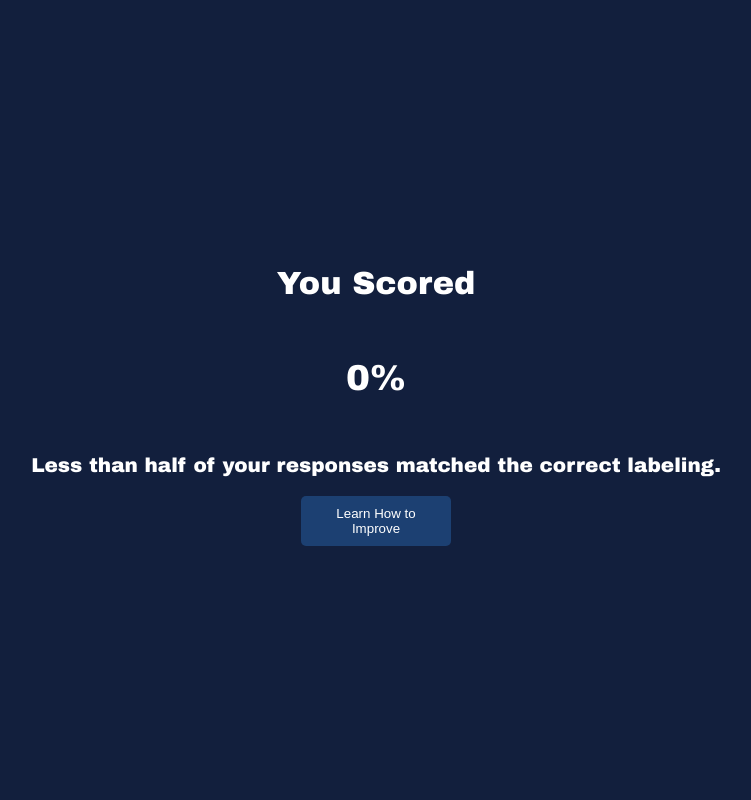
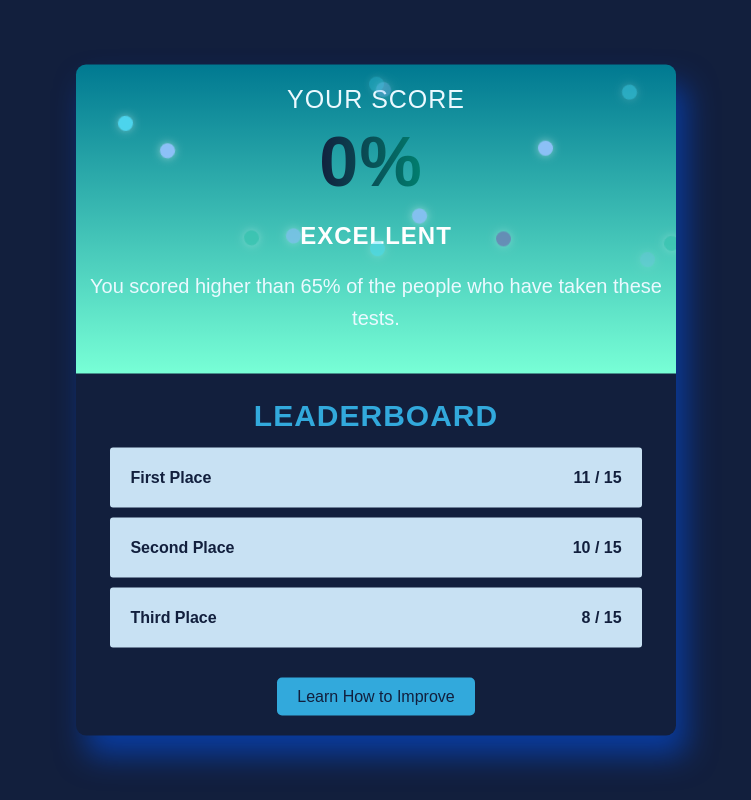
Before and after one commit to jessmphelan/PhishingEvaluationGame, a React (Create React App) app in the folder phishing_evaluation/application/frontend/: page /score in a window 1280 px wide. Shown: the whole page, without its empty margins (264-1015 px from the left). Built offline with nearby package versions, Linux system fonts and the light colour scheme; no server answers.

Commit message:
results looking good

```diff
--- a/phishing_evaluation/application/frontend/src/App.css
+++ b/phishing_evaluation/application/frontend/src/App.css
@@ -31,17 +31,6 @@ html, body {
   background-color: #2a5a9e;
 }
 
-
-/* Styling for the form elements */
-/* form {
-  background-color: #f2f2f2;
-  padding: 20px;
-  border-radius: 8px;
-  box-shadow: 0 0 10px rgba(0, 0, 0, 0.1);
-  display: inline-block;
-  margin-top: 20px;
-} */
-
 form {
   background-color: #ffffff;
   padding: 20px;
@@ -74,7 +63,6 @@ select {
 
 button[type="submit"] {
   padding: 10px 20px;
-  /* background-color: #4CAF50; */
   background-color: #1c4072;
   color: white;
   border: none;
@@ -102,7 +90,6 @@ button[type="submit"]:hover {
   color: black;
   border-radius: 8px;
 }
-
 
 .evaluation-section {
   display: flex;
@@ -179,7 +166,6 @@ button[type="submit"]:hover {
   padding: 5px;
 }
 
-
 .startEvaluationButton {
   display: block;
   margin: 0 auto; /* Center the button */
@@ -193,17 +179,24 @@ button[type="submit"]:hover {
   cursor: pointer; /* Change cursor to pointer on hover */
 }
 
-.emailTypeButton {
-
+.startEvaluationButton:hover {
+  background-color: #6691cd;
 }
 
-.score-container {
-  display: flex;
-  flex-direction: column;
-  align-items: center;
-  justify-content: center;
-  min-height: 100vh;
-  text-align: center;
+.emailTypeButton {
+display: block;
+  margin-bottom: 10px;
+  padding: 10px;
+  width: 150px;
+  background-color: #1c4072;
+  color: white;
+  border: none; /* Remove border */
+  border-radius: 5px;
+  cursor: pointer; /* Change cursor to pointer on hover */
+}
+
+.emailTypeButton:hover {
+  background-color: #6691cd;
 }
 
 .title {
@@ -211,22 +204,337 @@ button[type="submit"]:hover {
   margin-bottom: 1rem;
 }
 
-.score {
-  font-size: 1.5rem;
-  margin-bottom: 2rem;
-}
-
 .learnMoreBtn {
   padding: 10px 20px;
   font-size: 1rem;
   cursor: pointer;
-  background-color: #007bff;
-  color: white;
+  background-color: hsl(198, 71%, 53%);
+  color: #121F3D;
   border: none;
   border-radius: 5px;
   transition: background-color 0.3s ease;
+  margin: 20px;
 }
 
 .learnMoreBtn:hover {
-  background-color: #0056b3;
+  background-color:  hsl(198, 100%, 84%);
 }
+
+
+.results-summary-container {
+  font-family: "Hanken Grotesk", sans-serif;
+  display: flex;
+  flex-direction: column;
+  width: 600px;
+  gap: 10px;
+  border-radius: 10px;
+  box-shadow: 10px 20px 30px rgba(0, 87, 255, 0.5);
+  backface-visibility: hidden;
+  justify-content: center;
+  position: absolute;
+  top: 50%;
+  left: 50%;
+  transform: translate(-50%, -50%);
+}
+
+.heading-primary,
+.heading-secondary,
+.heading-tertiary {
+  color: #ffffff;
+  text-transform: capitalize;
+  margin-bottom: 15px;
+  text-transform: uppercase;
+  letter-spacing: 1px;
+}
+
+.heading-primary {
+  font-size: 50px;
+  font-weight: 700;
+  background-image: linear-gradient(to right, #121F3D, #00806f);
+  -webkit-background-clip: text;
+  -webkit-text-fill-color: transparent;
+  transform: scale(1.4);
+  color: #121F3D;
+}
+
+.heading-secondary {
+  font-size: 24px;
+  font-weight: 700;
+  margin-top: 15px;
+  letter-spacing: 1px;
+}
+
+.heading-secondary--blue {
+  color: hsl(198, 71%, 53%);
+  text-align: center;
+  font-size: 30px;
+}
+
+.heading-tertiary {
+  font-size: 25px;
+  font-weight: 500;
+  margin-bottom: 20px;
+  color: hsl(198, 100%, 96%);
+}
+
+.paragraph {
+  font-size: 20px;
+  line-height: 1.6;
+  color: hsl(198, 100%, 96%);
+}
+
+.paragraph-text-box {
+  width: 100%;
+}
+
+.text-center {
+  text-align: center;
+}
+
+.margin-1 {
+  margin-bottom: 10px;
+}
+
+.results-summary-container__result {
+  display: flex;
+  flex-direction: column;
+  text-align: center;
+  align-items: center;
+  justify-content: center;
+  padding: 20px 10px;
+  border-radius: 10px 10px 0 0;
+  background-image: linear-gradient(to bottom, #007991, #78ffd6);
+}
+
+.results-summary-container__options {
+  padding: 0 16px;
+}
+
+.summary-result-options {
+  display: flex;
+  flex-direction: column;
+  gap: 10px;
+  align-items: center;
+}
+
+.result-option {
+  width: 90%;
+  height: 40px;
+  background-color: hsl(205, 65%, 87%);
+  display: flex;
+  justify-content: space-between;
+  align-items: center;
+  padding: 10px;
+  border-radius: 3px;
+}
+
+.result-text{
+  color: #121F3D;
+  font-weight: bold;
+  font-size: 16px;
+  padding-left: 10px;
+}
+
+.result-box {
+  font-size: 16px;
+  color: #121F3D;
+  font-weight: 700;
+  padding-right: 10px;
+}
+
+.result-box span {
+  font-size: 16px;
+  color: #121F3D;
+}
+
+.confetti {
+  display: flex;
+  justify-content: center;
+  align-items: center;
+  position: absolute;
+  width: 100%;
+  height: 100%;
+  overflow: hidden;
+  z-index: 1000;
+}
+
+.confetti-piece {
+  position: absolute;
+  width: 15px;
+  height: 15px;
+  border-radius: 50%;
+  background-color: rgba(0, 105, 251, 0.265); /* Semi-transparent white for a bubbly effect */
+  box-shadow: 0 0 8px rgba(255, 255, 255, 0.5);
+  top: 0;
+  opacity: 0;
+  animation: bubbleRise 3000ms infinite ease-in-out;
+}
+
+.confetti-piece:nth-child(1) {
+  left: 7%;
+  transform: rotate(-10deg);
+  animation-delay: 182ms;
+  animation-duration: 2000ms;
+}
+
+.confetti-piece:nth-child(2) {
+  left: 14%;
+  transform: rotate(20deg);
+  animation-delay: 161ms;
+  animation-duration: 2076ms;
+}
+
+.confetti-piece:nth-child(3) {
+  left: 21%;
+  transform: rotate(-51deg);
+  animation-delay: 481ms;
+  animation-duration: 2103ms;
+}
+
+.confetti-piece:nth-child(4) {
+  left: 28%;
+  transform: rotate(61deg);
+  animation-delay: 334ms;
+  animation-duration: 1008ms;
+}
+
+.confetti-piece:nth-child(5) {
+  left: 35%;
+  transform: rotate(-52deg);
+  animation-delay: 302ms;
+  animation-duration: 1776ms;
+}
+
+.confetti-piece:nth-child(6) {
+  left: 42%;
+  transform: rotate(38deg);
+  animation-delay: 180ms;
+  animation-duration: 1168ms;
+}
+
+.confetti-piece:nth-child(7) {
+  left: 49%;
+  transform: rotate(11deg);
+  animation-delay: 395ms;
+  animation-duration: 1200ms;
+}
+
+.confetti-piece:nth-child(8) {
+  left: 56%;
+  transform: rotate(49deg);
+  animation-delay: 14ms;
+  animation-duration: 1887ms;
+}
+
+.confetti-piece:nth-child(9) {
+  left: 63%;
+  transform: rotate(-72deg);
+  animation-delay: 149ms;
+  animation-duration: 1805ms;
+}
+
+.confetti-piece:nth-child(10) {
+  left: 70%;
+  transform: rotate(10deg);
+  animation-delay: 351ms;
+  animation-duration: 2059ms;
+}
+
+.confetti-piece:nth-child(11) {
+  left: 77%;
+  transform: rotate(4deg);
+  animation-delay: 307ms;
+  animation-duration: 1132ms;
+}
+
+.confetti-piece:nth-child(12) {
+  left: 84%;
+  transform: rotate(42deg);
+  animation-delay: 464ms;
+  animation-duration: 1776ms;
+}
+
+.confetti-piece:nth-child(13) {
+  left: 91%;
+  transform: rotate(-72deg);
+  animation-delay: 429ms;
+  animation-duration: 1818ms;
+}
+
+.confetti-piece:nth-child(14) {
+  left: 94%;
+  transform: rotate(-72deg);
+  animation-delay: 429ms;
+  animation-duration: 818ms;
+}
+
+.confetti-piece:nth-child(15) {
+  left: 96%;
+  transform: rotate(-72deg);
+  animation-delay: 429ms;
+  animation-duration: 2818ms;
+}
+
+.confetti-piece:nth-child(16) {
+  left: 98%;
+  transform: rotate(-72deg);
+  animation-delay: 429ms;
+  animation-duration: 2818ms;
+}
+
+.confetti-piece:nth-child(17) {
+  left: 50%;
+  transform: rotate(-72deg);
+  animation-delay: 429ms;
+  animation-duration: 2818ms;
+}
+
+.confetti-piece:nth-child(18) {
+  left: 60%;
+  transform: rotate(-72deg);
+  animation-delay: 429ms;
+  animation-duration: 1818ms;
+}
+
+.confetti-piece:nth-child(odd) {
+  background-color: hsl(190, 100%, 67%);
+}
+
+.confetti-piece:nth-child(even) {
+  z-index: 1;
+}
+
+.confetti-piece:nth-child(4n) {
+  animation-duration: 4000ms;
+  background-color: #37c3ae;
+}
+
+.confetti-piece:nth-child(5n) {
+  animation-duration: 4000ms;
+  background-color: #7a6ab3;
+}
+
+.confetti-piece:nth-child(3n) {
+  animation-duration: 2500ms;
+  animation-delay: 3000ms;
+  background-color: #2433dd;
+}
+
+.confetti-piece:nth-child(3n-7) {
+  background-color: hsl(212, 90%, 77%);
+}
+
+@keyframes bubbleRise {
+  from {
+    opacity: 0;
+    transform: translateY(200px);
+  }
+
+  50% {
+    opacity: 1;
+  }
+
+  to {
+    opacity: 0;
+  }
+}
--- a/phishing_evaluation/application/frontend/src/components/score.js
+++ b/phishing_evaluation/application/frontend/src/components/score.js
@@ -25,17 +25,62 @@ const ScorePage = () => {
   };
 
   return (
-    <div style={{ display: 'flex', flexDirection: 'column', justifyContent: 'center', alignItems: 'center', height: '100vh' }}>
-      <h1>You Scored</h1>
-      <p style={{ fontSize: '36px' }}>{score}%</p>
-      {score > 50 ? (
-        <p style={{ fontSize: '20px' }}>More than half of your responses matched the correct labeling!</p>
-      ) : score === 50 ? (
-        <p style={{ fontSize: '20px' }}>Half of your responses matched the correct labeling.</p>
-      ) : (
-        <p style={{ fontSize: '20px' }}>Less than half of your responses matched the correct labeling.</p>
-      )}
-      <button className="startEvaluationButton" onClick={handleLearnMoreClick}>Learn How to Improve</button>
+    <div>
+      <div class="results-summary-container">
+        <div class="confetti">
+          <div class="confetti-piece"></div>
+          <div class="confetti-piece"></div>
+          <div class="confetti-piece"></div>
+          <div class="confetti-piece"></div>
+          <div class="confetti-piece"></div>
+          <div class="confetti-piece"></div>
+          <div class="confetti-piece"></div>
+          <div class="confetti-piece"></div>
+          <div class="confetti-piece"></div>
+          <div class="confetti-piece"></div>
+          <div class="confetti-piece"></div>
+          <div class="confetti-piece"></div>
+          <div class="confetti-piece"></div>
+          <div class="confetti-piece"></div>
+          <div class="confetti-piece"></div>
+          <div class="confetti-piece"></div>
+          <div class="confetti-piece"></div>
+          <div class="confetti-piece"></div>
+          <div class="confetti-piece"></div>
+        </div>
+        <div class="results-summary-container__result">
+          <div class="heading-tertiary">Your Score</div>
+          <div class="result-box">
+            <div class="heading-primary">{score}%</div>
+          </div>
+          <div class="result-text-box">
+            <div class="heading-secondary">excellent</div>
+            <p class="paragraph">
+              You scored higher than 65% of the people who have taken these tests.
+            </p>
+          </div>
+        </div>
+        <div class="results-summary-container__options">
+          <div class="heading-secondary heading-secondary--blue">Leaderboard</div>
+          <div class="summary-result-options">
+            <div class="result-option">
+              <span class="result-text">First Place</span>
+              <div class="result-box"><span>11</span> / 15</div>
+            </div>
+            <div class="result-option">
+              <span class="result-text">Second Place</span>
+              <div class="result-box"><span>10</span> / 15</div>
+            </div>
+            <div class="result-option">
+              <span class="result-text">Third Place</span>
+              <div class="result-box"><span>8</span> / 15</div>
+            </div>
+            <div class="summary__cta">
+              <button class="learnMoreBtn" onClick={handleLearnMoreClick}>Learn How to Improve</button>
+            </div>
+          </div>
+        </div>
+      </div>
     </div>
   );
 };
```
Also changed, not shown: phishing_evaluation/application/frontend/src/components/email_evaluation.js (+8 -27 lines).
